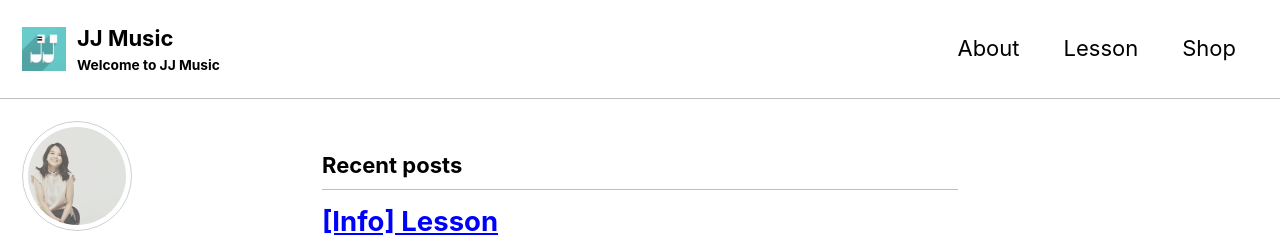
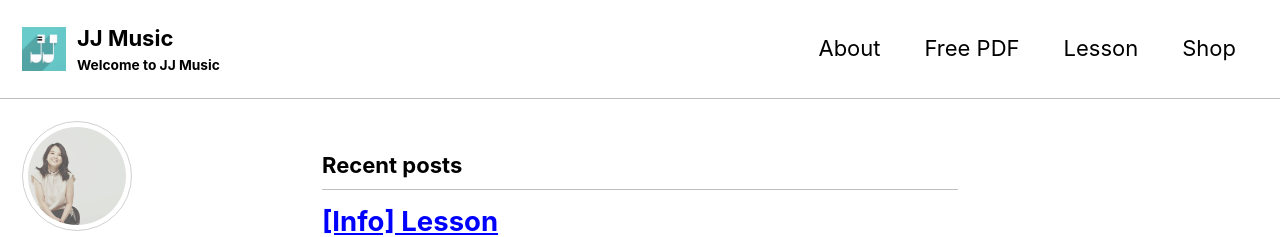
Before and after one commit to jjmusic-online/jjmusic-online.github.io, a Jekyll site: the page built from index.html, in a window 1280 px wide. Shown: the top 237 px of the page. Built offline with Jekyll 4.4.1, drawn with Linux system fonts in a browser that asks for light colours; cached includes are drawn as plain includes; nearby versions of some CDN libraries; the list of posts is cut into pages by our own code.

Commit message:
Update navigation.yml

```diff
--- a/_data/navigation.yml
+++ b/_data/navigation.yml
@@ -3,6 +3,9 @@ main:
   - title: "About"
     url: /about
     descrition: About myself
+  - title: "Free PDF"
+    url: /freepdf
+    descrition: Free PDF
   - title: "Lesson"
     url: /lesson
     descrition: Jazz Piano lessons
```
